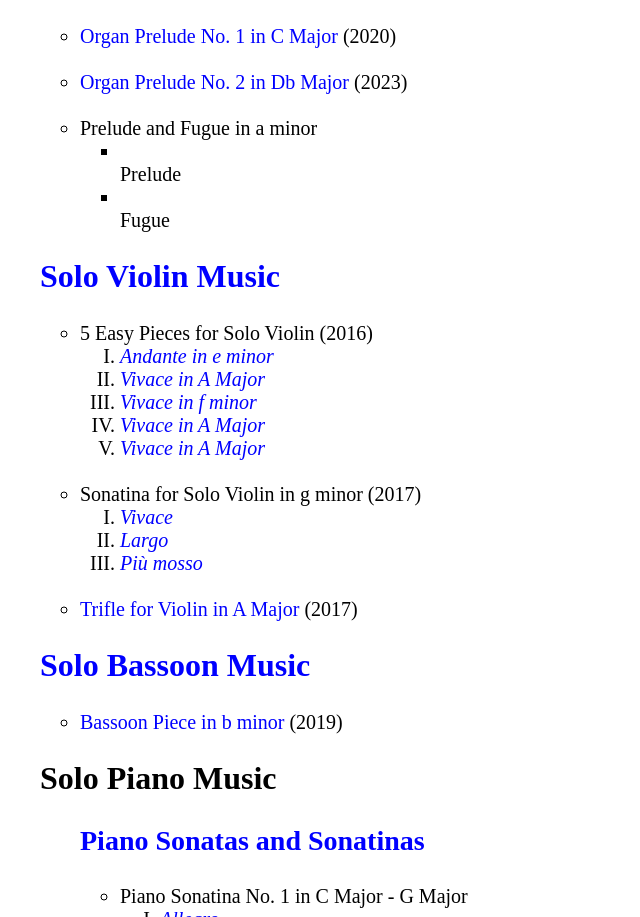
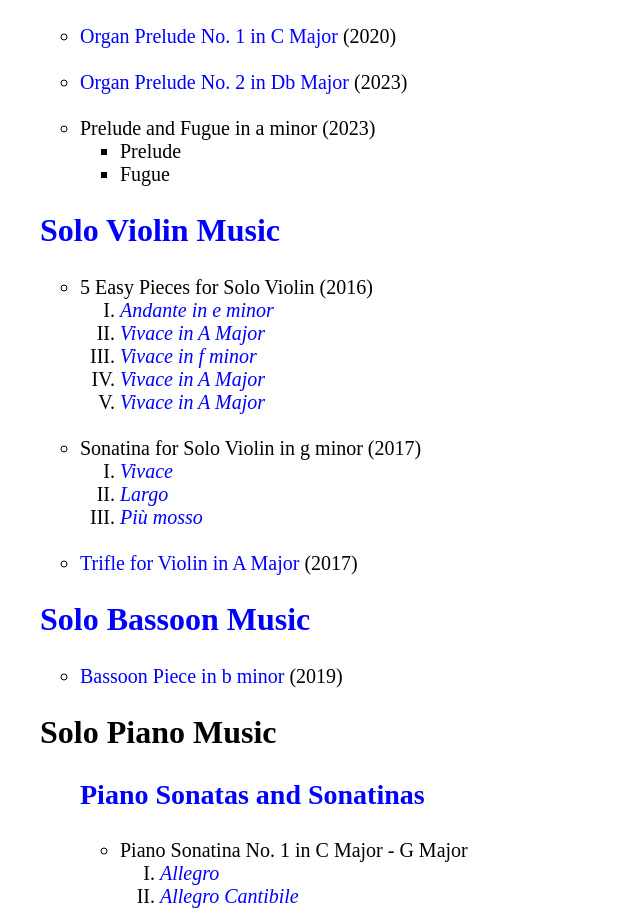
Before and after one commit to calebdickinson/calebdickinson.github.io, a plain HTML site: page catalogue.html in a window 1280 px wide. Shown: the part 3666-4583 px from the top of the page, without its empty margins (0-640 px from the left). Drawn offline with Linux system fonts and the light colour scheme.

Commit message:
Update catalogue.html

```diff
--- a/catalogue.html
+++ b/catalogue.html
@@ -193,10 +193,10 @@
     <ul>
         <li><a href="https://on.soundcloud.com/2XTJ2" target="_blank">Organ Prelude No. 1 in C Major</a> (2020)</li><br>
         <li><a href="https://on.soundcloud.com/wbM6L" target="_blank">Organ Prelude No. 2 in Db Major</a> (2023)</li><br>
-        <li>Prelude and Fugue in a minor</a></li>
+        <li>Prelude and Fugue in a minor (2023)</a></li>
         <ul>
-            <li class="square-bullet"></li><a href="https://on.soundcloud.com/qW1KT" target="_blank"></a>Prelude</li>
-            <li class="square-bullet"></li><a href="https://on.soundcloud.com/5vLYX" target="_blank"></a>Fugue</li>
+            <li class="square-bullet"><a href="https://on.soundcloud.com/qW1KT" target="_blank"></a>Prelude</li>
+            <li class="square-bullet"><a href="https://on.soundcloud.com/5vLYX" target="_blank"></a>Fugue</li>
         </ul>
     </ul>
     <h2><a href="https://on.soundcloud.com/RCNDo" target="_blank">Solo Violin Music</a></h2>
```
